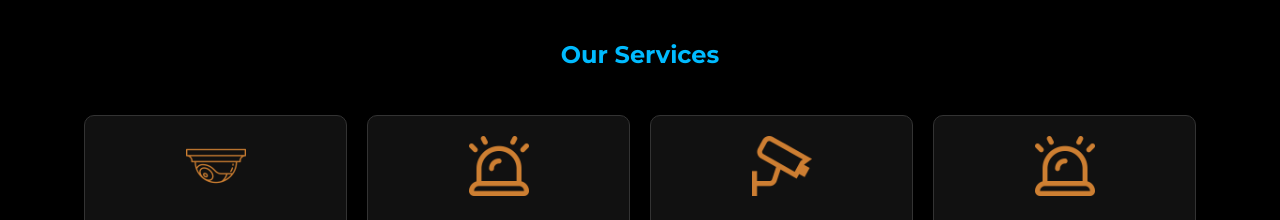
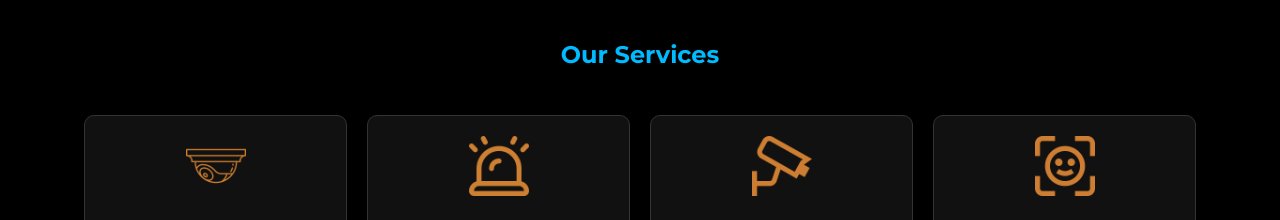
Before and after one commit to lawsondesignsuk/covertclarity, a plain HTML site: page index.html in a window 1280 px wide. Shown: the part 1580-1800 px from the top of the page. Drawn offline with Linux system fonts and the light colour scheme.

Commit message:
Update index.html

```diff
--- a/index.html
+++ b/index.html
@@ -128,7 +128,7 @@
                     </div>
 
                     <div class="card">
-                        <img src="images/light-emergency-on.png" alt="Behaviour Detection" class="card-image">
+                        <img src="icons/face-viewfinder.png" alt="Behaviour Detection" class="card-image">
                         <h3>Behaviour Detection</h3>
                         <p>Monitoring individuals, assess behaviours, and identify potential threats to enhance security.</p>
                     </div>
```
